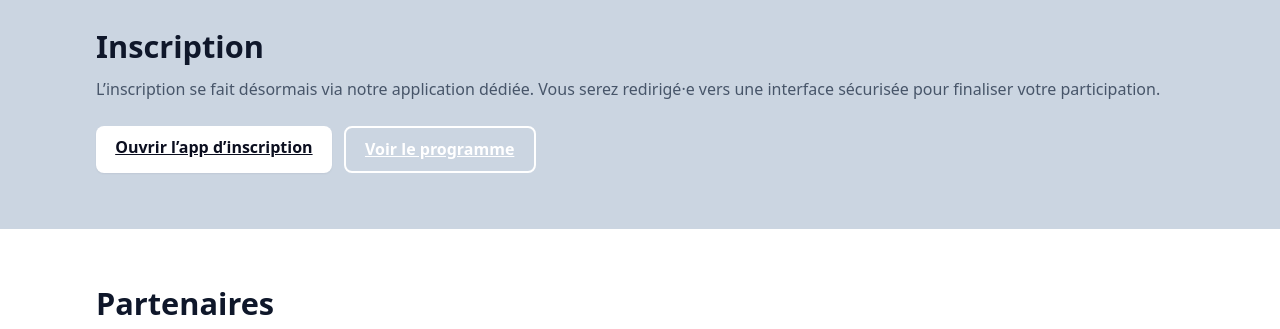
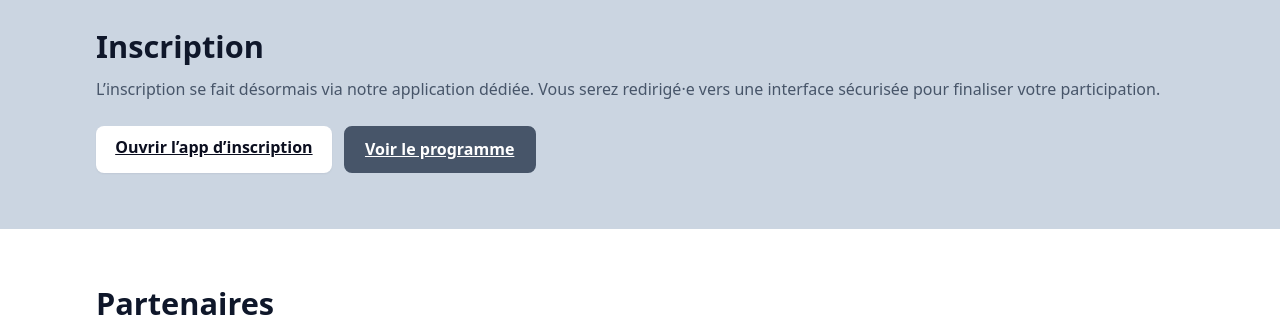
Before and after one commit to nicolasvauche/exercice_landing_page, a plain HTML site: page index.html in a window 1280 px wide. Shown: the part 3760-4089 px from the top of the page. Drawn offline with Linux system fonts and the light colour scheme.

Commit message:
Fix: Contrast

```diff
--- a/assets/css/styles.css
+++ b/assets/css/styles.css
@@ -186,6 +186,11 @@ header .muted {
     background: rgba(255, 255, 255, 0.15);
 }
 
+section[aria-labelledby="titre-inscription"] .btn-outline {
+    background-color: var(--text-light);
+    border-color: var(--text-light);
+}
+
 /* ==========================
    GRIDS
    ========================== */
```
